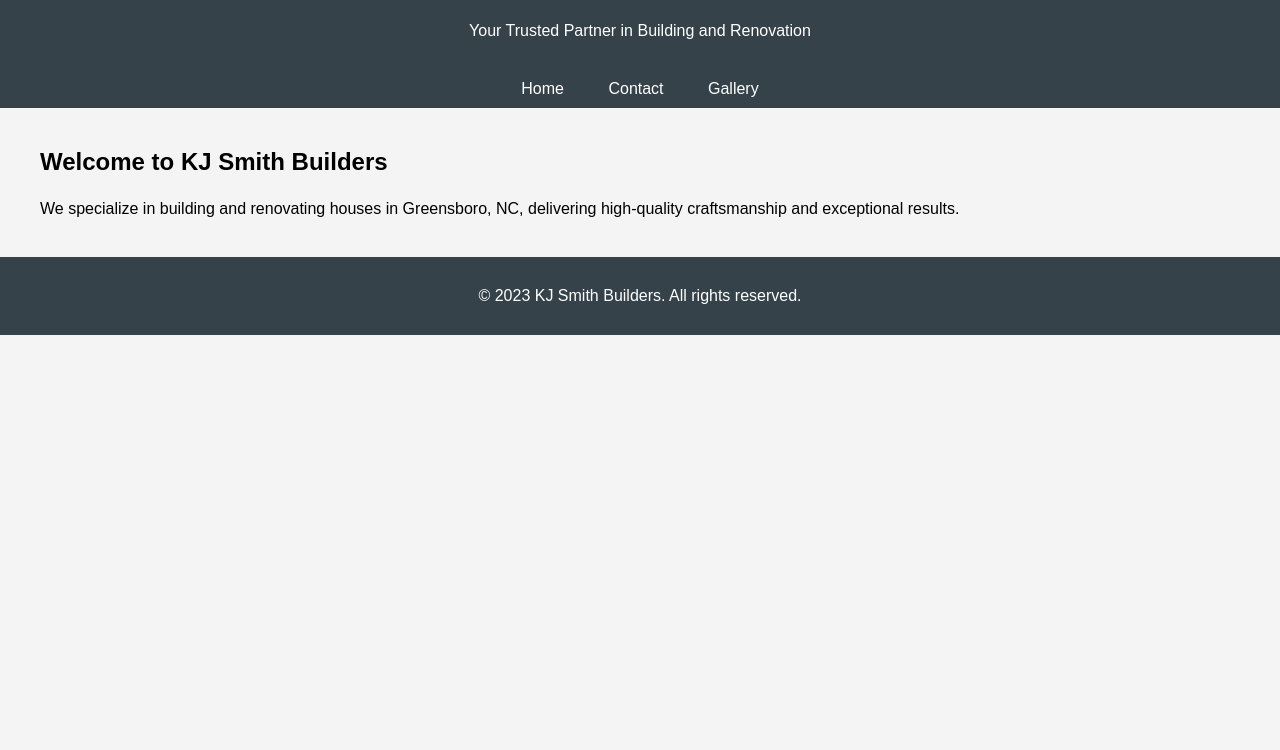
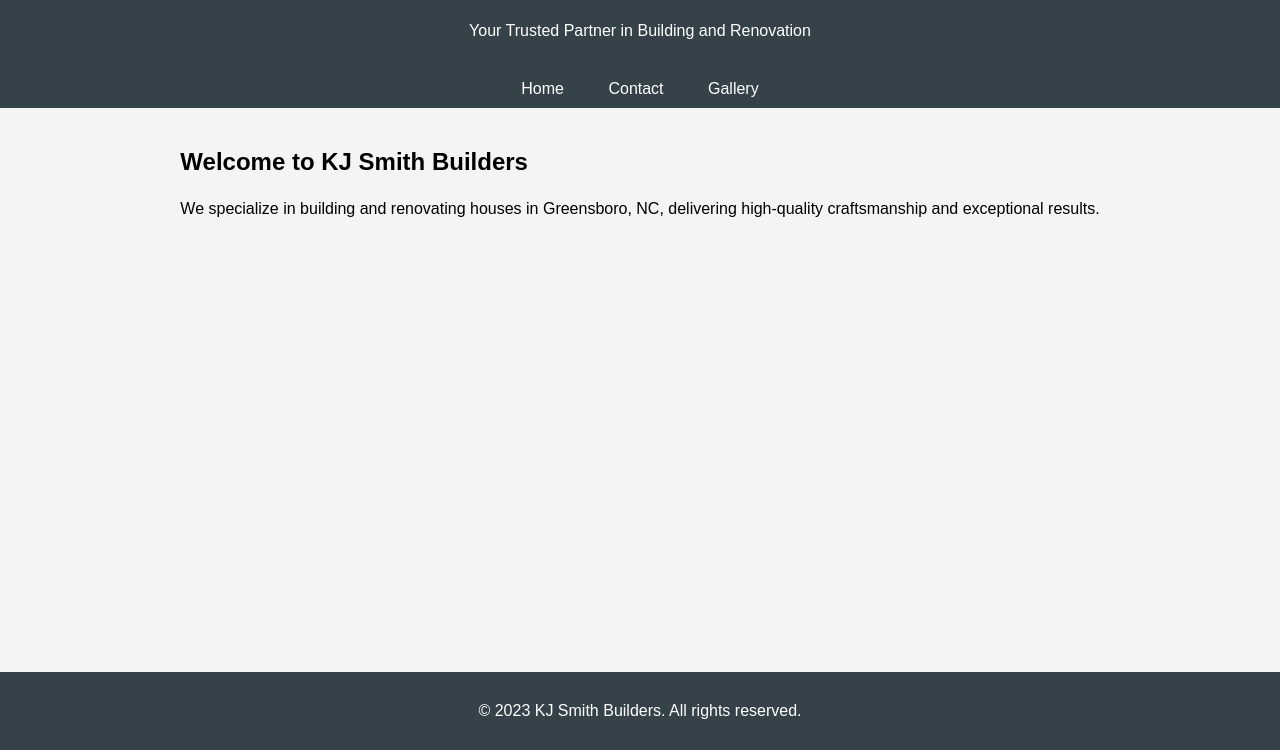
Before and after one commit to Binary-testing-1/Binary-testing-1.github.io, a plain HTML site: page index.html in a window 1280 px wide. Shown: the part 50-800 px from the top of the page. Drawn offline with Linux system fonts and the light colour scheme.

Commit message:
Update style.css

```diff
--- a/style.css
+++ b/style.css
@@ -1,6 +1,9 @@
 /* style.css */
 body {
     font-family: Arial, sans-serif;
+    display: flex;
+    flex-direction: column;
+    min-height: 100vh;
     margin: 0;
     padding: 0;
     background-color: #f4f4f4;
@@ -14,6 +17,7 @@ header {
 }
 
 .container {
+    flex: 1;
     max-width: 1200px;
     margin: 0 auto;
     padding: 20px;
@@ -47,6 +51,7 @@ footer {
     color: white;
     text-align: center;
     padding: 10px 0;
+    flex-shrink: 0;
 }
 
 /* New styles for the menu */
```
